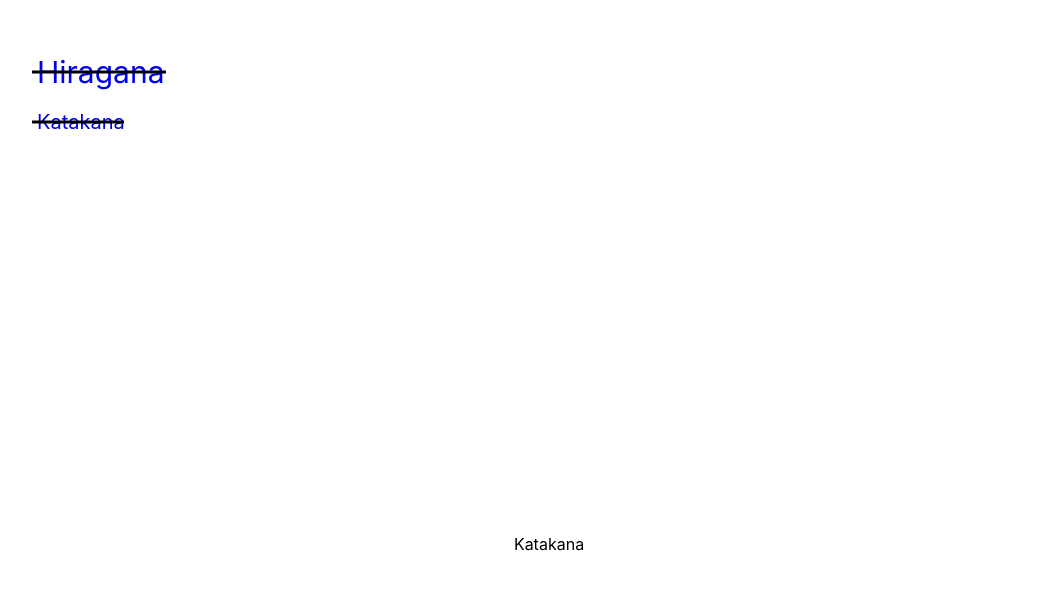
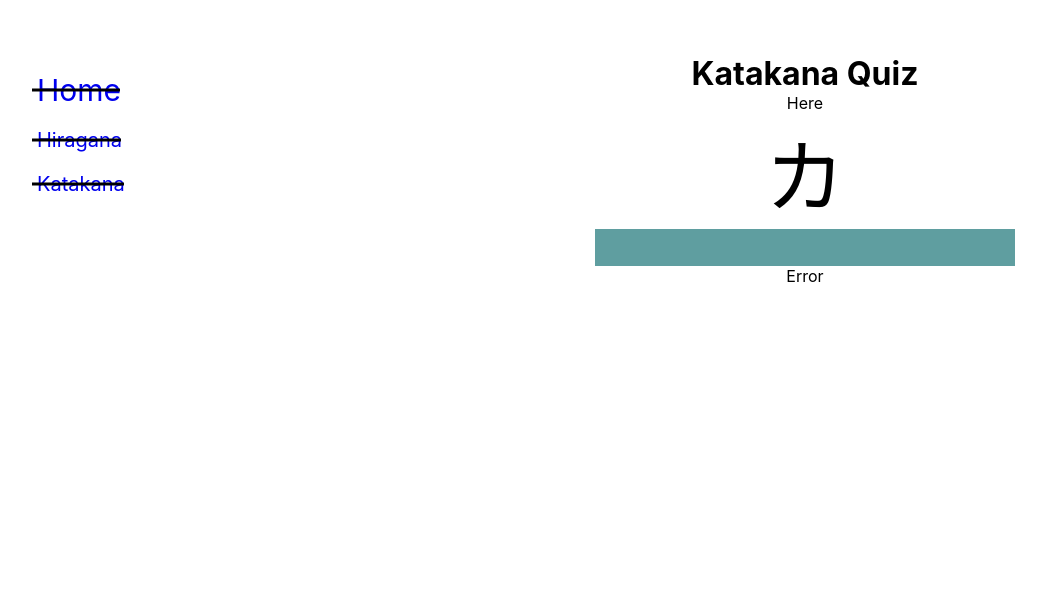
Before and after one commit to yeeahG/Project-wordNote, a React (Create React App) app: page /Katakana in a window 1280 px wide. Shown: the part 266-856 px from the top of the page, without its empty margins (91-1137 px from the left). Before the commit the page ends 820 px from the top, so only its background shows below. Built offline with nearby package versions, Linux system fonts and the light colour scheme.

Commit message:
[All]Structure edited

```diff
--- a/public/index.html
+++ b/public/index.html
@@ -9,35 +9,11 @@
       name="description"
       content="Web site created using create-react-app"
     />
-    <link rel="apple-touch-icon" href="%PUBLIC_URL%/logo192.png" />
-    <!--
-      manifest.json provides metadata used when your web app is installed on a
-      user's mobile device or desktop. See https://developers.google.com/web/fundamentals/web-app-manifest/
-    -->
     <link rel="manifest" href="%PUBLIC_URL%/manifest.json" />
-    <!--
-      Notice the use of %PUBLIC_URL% in the tags above.
-      It will be replaced with the URL of the `public` folder during the build.
-      Only files inside the `public` folder can be referenced from the HTML.
-
-      Unlike "/favicon.ico" or "favicon.ico", "%PUBLIC_URL%/favicon.ico" will
-      work correctly both with client-side routing and a non-root public URL.
-      Learn how to configure a non-root public URL by running `npm run build`.
-    -->
     <title>React App</title>
   </head>
   <body>
     <noscript>You need to enable JavaScript to run this app.</noscript>
     <div id="root"></div>
-    <!--
-      This HTML file is a template.
-      If you open it directly in the browser, you will see an empty page.
-
-      You can add webfonts, meta tags, or analytics to this file.
-      The build step will place the bundled scripts into the <body> tag.
-
-      To begin the development, run `npm start` or `yarn start`.
-      To create a production bundle, use `npm run build` or `yarn build`.
-    -->
   </body>
 </html>
--- a/src/App.css
+++ b/src/App.css
@@ -24,15 +24,8 @@
   color: white;
 }
 
-.App-link {
-  color: #61dafb;
+
+a:visited {
+  color:#0000;
+  text-decoration: none;
 }
-
-@keyframes App-logo-spin {
-  from {
-    transform: rotate(0deg);
-  }
-  to {
-    transform: rotate(360deg);
-  }
-}
--- a/src/App.js
+++ b/src/App.js
@@ -9,12 +9,11 @@ function App() {
   return (
     <div className="App">
       <BrowserRouter>
-        <List>
-        </List>
+        <List />
 
         <Routes>
-            <Route path='/quiz/:id' element={<List/>}></Route>
-            {/*<Route path='/' element={<List/>}></Route>*/}
+           {/* <Route path='/quiz/:id' element={<List/>}></Route>
+            <Route path='/' element={<List/>}></Route>*/}
             <Route path='/Hiragana' element={<Hiragana/>}></Route>
             <Route path='/Katakana' element={<Katakana/>}></Route>
         </Routes>
--- a/src/List/List.css
+++ b/src/List/List.css
@@ -9,18 +9,17 @@
 }
 
 .container {
-    min-height: 100vh;
     display: flex;
     align-items: center;
-    padding: 0 10%;
     padding-bottom: 80px;
     background: linear-gradient(90deg, #fff 60%, #eee 40.1);
-    /*justify-content: space-between;*/
+    position: absolute;
+    min-height: 100vh;
+    padding: 0 10%;
 }
 
 .container .side-bar {
     width: 400px;
-
 }
 
 .container .side-bar .list {
@@ -59,9 +58,9 @@
     right: -5px;
     width: 105%;
 }
-
+/*
 .container .jp-container {
     flex: 1;
     width: 100%;
     object-fit: cover;
-}
+} */
--- a/src/List/List.jsx
+++ b/src/List/List.jsx
@@ -1,8 +1,6 @@
 import React from 'react'
 import Hiragana from '../components/Hiragana';
-import Katakana from '../components/Katakana';
 import './List.css'
-import JpRows from '../components/Rows/JpRows';
 
 const List = () => {
 
@@ -11,35 +9,18 @@ const List = () => {
       <div className='side-bar'>
         <ul className='list'>
 
-              <li className='active'>
-                <a href="/Hiragana">
-                  Hiragana
-                </a>
-              </li>
-              <li>
-                <a href="/Katakana">
-                  Katakana
-                </a>
-
-              </li>
-
-              {/*
-              <li className='active'>
-                <a href='/Hiragana'>Hiragana</a>
-              </li> */}
-
-
+          <li className='active'> <a href="/">Home</a> </li>
+          <li> <a href="/Hiragana">Hiragana</a> </li>
+          <li> <a href="/Katakana">Katakana</a> </li>
 
         </ul>
       </div>
 
-
-         {/*<div className='jp-container'>
+      {/*
+      <div className='jp-container'>
         <div className='hiragana'>
           <Hiragana />
-           <JpRows />
         </div>
-
       </div>*/}
 
     </div>
--- a/src/components/Hiragana.css
+++ /dev/null
@@ -1,16 +0,0 @@
-.content .quiz-content {
-    font-size: 5rem;
-}
-
-.content .answer-content {
-    font-size: 8rem;
-    line-height: 1;
-}
-
-.answer-content input {
-    display: block;
-    font-size: 2rem;
-    background-color: cadetblue;
-    border-bottom: 2rem black;
-    outline: none;
-}
--- a/src/components/Katakana.jsx
+++ b/src/components/Katakana.jsx
@@ -1,8 +1,31 @@
 import React from 'react'
+import './Rows.css'
 
 const Katakana = () => {
   return (
-    <div>Katakana</div>
+    <div className="content">
+    <header className='quiz-container'>
+      <h1 className='quiz'>Katakana Quiz</h1>
+      <div>
+        <p> here </p>
+      </div>
+    </header>
+
+    <div className='quiz-content'>
+      カ
+    </div>
+
+    <div className='answer-content'>
+      <form >
+        <input
+          type="text"
+          className='submit-btn'
+        />
+      </form>
+    </div>
+
+    <p> error </p>
+  </div>
   )
 }
 
--- /dev/null
+++ b/src/components/Rows.css
@@ -0,0 +1,27 @@
+.content {
+    display: flex;
+    flex-direction: column;
+    flex: 1;
+    width: 60%;
+    position: absolute;
+    right: 0;
+    padding: 40vh 0;
+}
+
+ .content .quiz-content {
+    font-size: 5rem;
+    width: auto;
+}
+
+.content .answer-content {
+    /* font-size: 8rem; */
+    line-height: 1;
+}
+
+.answer-content input {
+    /* display: block; */
+    font-size: 2rem;
+    background-color: cadetblue;
+    border-bottom: 1rem black;
+    outline: none;
+}
```
Also changed, not shown: src/components/Hiragana.jsx (+2 -5 lines), src/components/Rows/JpRows.jsx (deleted, +0 -21 lines), public/logo192.png (deleted), public/logo512.png (deleted). Lines whose indentation alone changed are shown as unchanged.
